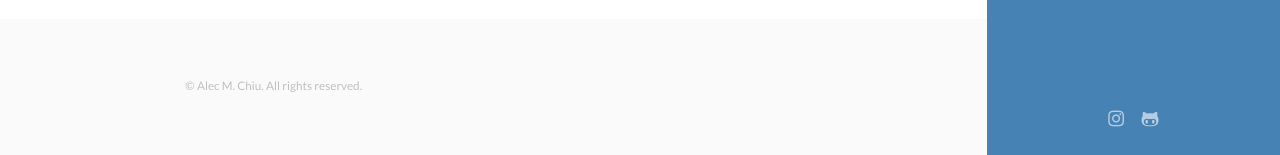
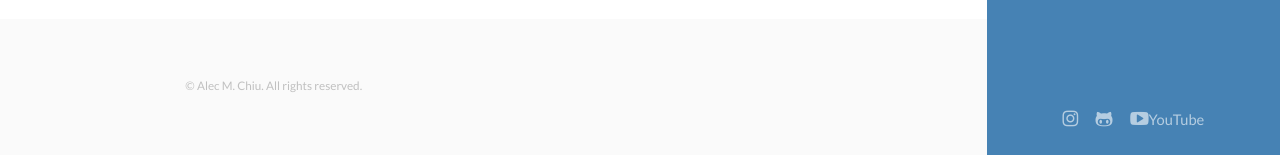
Before and after one commit to alecmchiu/alecmchiu.github.io, a Jekyll site: the page built from blog/index.html, in a window 1280 px wide and 1328 px high. Shown: the part 1173-1328 px from the top of the window. Built offline with Jekyll 4.4.1, drawn with Linux system fonts in a browser that asks for light colours.

Commit message:
YouTube channel link

```diff
--- a/_includes/header.html
+++ b/_includes/header.html
@@ -16,6 +16,7 @@
             <ul class="icons">
                 <li><a href="http://www.instagram.com/alecmchiu/" class="icon fa-instagram"><span class="label">Instagram</span></a></li>
                 <li><a href="http://www.github.com/alecmchiu" class="icon fa-github-alt"><span class="label">Github</span></a></li>
+		<li><a href="https://www.youtube.com/channel/UCwE7zyzvbax-pRHoD4VzPXA" class="icon fa-youtube-play">YouTube</a></li>
             </ul>
         </footer>
     </section>
```
